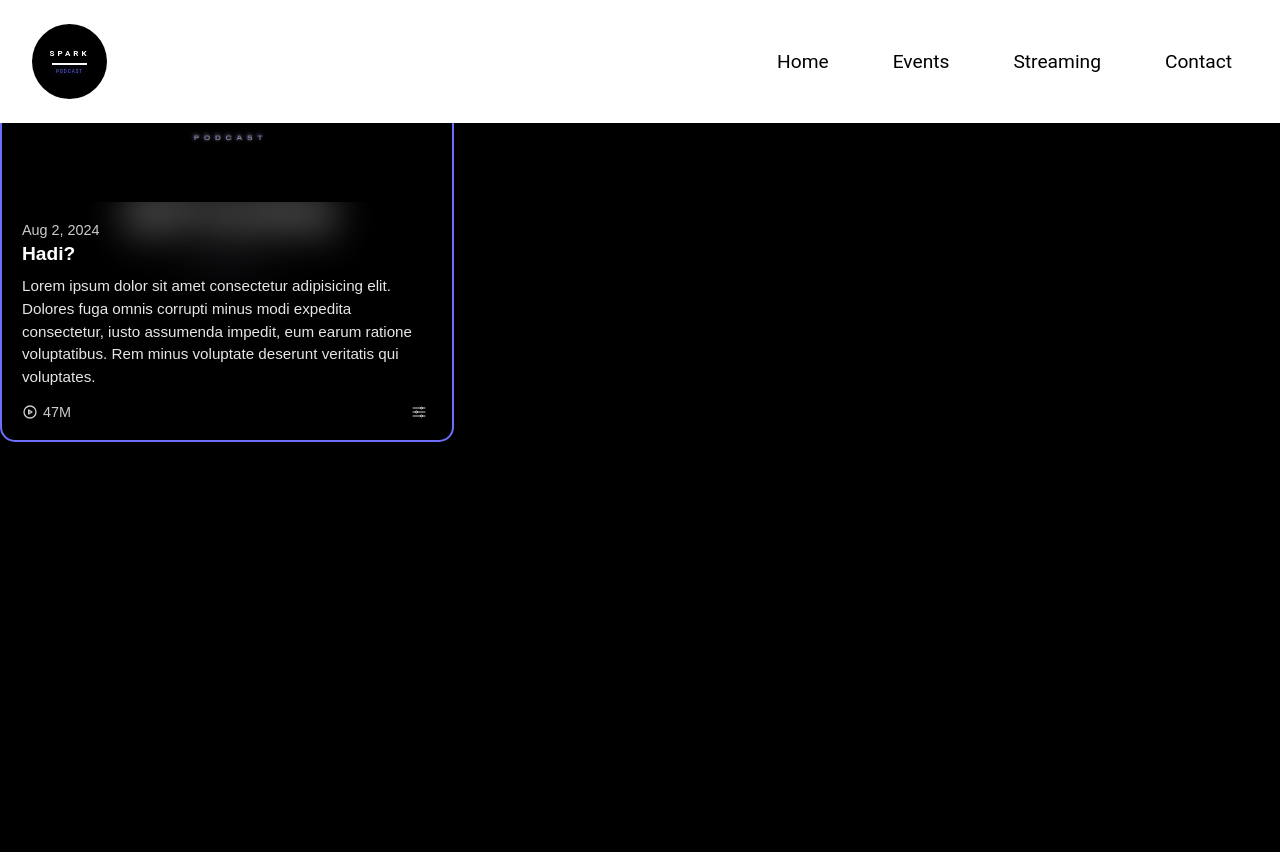
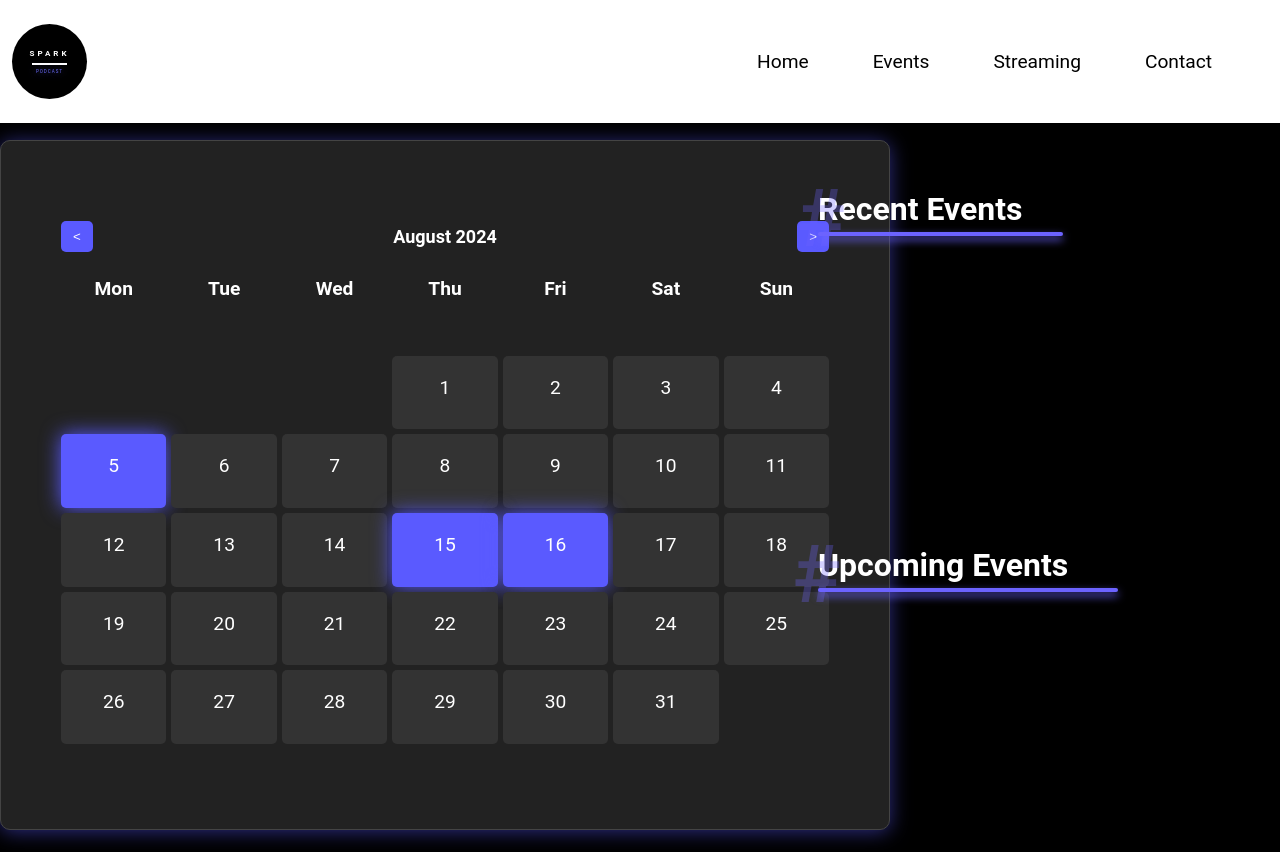
Before and after one commit to Themika/Sparked, a React (Create React App) app in the folder frontend/: page /events in a window 1280 px wide. Shown: the top 852 px of the page. Before the commit the page ends 800 px from the top, so only its background shows below. Built offline with nearby package versions, Linux system fonts and the light colour scheme.

Commit message:
chore: Update Home page with new sections and styles

```diff
--- /dev/null
+++ b/frontend/src/Components/Calander.js
@@ -0,0 +1,123 @@
+import React, { useState } from "react";
+import "../Styles/Calander.css";
+
+const Calendar = () => {
+  const [currentDate, setCurrentDate] = useState(new Date());
+  const [isDatePickerOpen, setIsDatePickerOpen] = useState(false);
+  const [isFading, setIsFading] = useState(false);
+
+  const daysOfWeek = ["Mon", "Tue", "Wed", "Thu", "Fri", "Sat", "Sun"];
+
+  const eventDates = [5, 16, 15];
+
+  const getDaysInMonth = (month, year) => {
+    return new Date(year, month + 1, 0).getDate();
+  };
+
+  const handlePrevMonth = () => {
+    triggerFade(() => {
+      setCurrentDate(
+        new Date(currentDate.getFullYear(), currentDate.getMonth() - 1, 1)
+      );
+    });
+  };
+
+  const handleNextMonth = () => {
+    triggerFade(() => {
+      setCurrentDate(
+        new Date(currentDate.getFullYear(), currentDate.getMonth() + 1, 1)
+      );
+    });
+  };
+
+  const triggerFade = (callback) => {
+    setIsFading(true);
+    setTimeout(() => {
+      callback();
+      setIsFading(false);
+    }, 500); // Match this duration with the fadeOut animation duration
+  };
+
+  const renderDaysOfWeek = () => {
+    return daysOfWeek.map((day) => (
+      <div key={day} className="day-of-week">
+        {day}
+      </div>
+    ));
+  };
+
+  const renderDates = () => {
+    const firstDayOfMonth = new Date(
+      currentDate.getFullYear(),
+      currentDate.getMonth(),
+      1
+    ).getDay();
+    const daysInMonth = getDaysInMonth(
+      currentDate.getMonth(),
+      currentDate.getFullYear()
+    );
+
+    const dates = [];
+    for (let i = 1; i < firstDayOfMonth; i++) {
+      dates.push(<div key={`empty-${i}`} className="empty-date" />);
+    }
+    for (let i = 1; i <= daysInMonth; i++) {
+      const isEvent = eventDates.includes(i);
+      dates.push(
+        <div key={i} className={`date ${isEvent ? "event" : ""}`}>
+          {i}
+        </div>
+      );
+    }
+    const totalCells = firstDayOfMonth + daysInMonth - 1;
+    const emptyCells = 42 - totalCells;
+    for (let i = 0; i < emptyCells; i++) {
+      dates.push(<div key={`empty-end-${i}`} className="empty-date" />);
+    }
+    return dates;
+  };
+
+  const getMonthName = (month) => {
+    return new Date(2000, month).toLocaleString("en-US", { month: "long" });
+  };
+
+  const handleMonthClick = () => {
+    setIsDatePickerOpen((prev) => !prev);
+  };
+
+  const handleDatePickerChange = (event) => {
+    const newDate = new Date(event.target.value);
+    triggerFade(() => {
+      setCurrentDate(newDate);
+      setIsDatePickerOpen(false);
+    });
+  };
+
+  return (
+    <div className="calendar">
+      <div className="header">
+        <button onClick={handlePrevMonth}>&lt;</button>
+        <div className="current-month" onClick={handleMonthClick}>
+          {getMonthName(currentDate.getMonth())} {currentDate.getFullYear()}
+        </div>
+        {isDatePickerOpen && (
+          <input
+            type="month"
+            onChange={handleDatePickerChange}
+            value={`${currentDate.getFullYear()}-${String(
+              currentDate.getMonth() + 1
+            ).padStart(2, "0")}`}
+            className="date-picker"
+          />
+        )}
+        <button onClick={handleNextMonth}>&gt;</button>
+      </div>
+      <div className={`days-of-week ${isFading ? "hidden" : ""}`}>
+        {renderDaysOfWeek()}
+      </div>
+      <div className={`dates ${isFading ? "hidden" : ""}`}>{renderDates()}</div>
+    </div>
+  );
+};
+
+export default Calendar;
--- a/frontend/src/Pages/Events.js
+++ b/frontend/src/Pages/Events.js
@@ -1,18 +1,34 @@
-import "../Styles/eventPage.css"
-import Navbar from "../Components/Navbar"
-import Card from "../Components/Card"
+import "../Styles/eventPage.css";
+import Navbar from "../Components/Navbar";
+import Calendar from "../Components/Calander";
+import Card from "../Components/Card";
 
 const EventsPage = () => {
-    return (
-        <div className="event-page-container">
-            <div className="navbar-container">
-                <Navbar />
+  return (
+    <div className="event-page-container">
+      <div className="navbar-container">
+        <Navbar />
+      </div>
+      <div className="event-page-container-sides">
+        <div className="event-page-left">
+          <Calendar />
+        </div>
+        <div className="event-page-right">
+          <div className="event-page-right-header">
+            <div className="event-page-right-upperhalf">
+              <h1 className="recent-events">Recent Events</h1>
+              <div className="recent-events-cards">
+
+              </div>
             </div>
-            <div className="event-page-card-container">
-                <Card />
+            <div className="event-page-right-lowerhalf">
+              <h1 className="upcoming-events">Upcoming Events</h1>
             </div>
+          </div>
         </div>
-    );
-}
+      </div>
+    </div>
+  );
+};
 
 export default EventsPage;
--- /dev/null
+++ b/frontend/src/Styles/Calander.css
@@ -0,0 +1,137 @@
+.calendar {
+  width: 100%;
+  height: 100%;
+  max-width: 1000px;
+  margin: 0 auto;
+  padding: 80px 60px;
+  border: 1px solid #444;
+  border-radius: 10px;
+  box-shadow: 0 2px 20px rgba(90, 90, 255, 0.5);
+  background-color: #222;
+  display: grid;
+  grid-template-columns: repeat(7, 1fr);
+  grid-template-rows: auto repeat(6, 1fr);
+  gap: 5px;
+  transition: transform 0.3s ease-in-out;
+}
+
+.calendar:hover {
+  transform: scale(1.02);
+}
+
+.header {
+  grid-column: span 7;
+  display: flex;
+  justify-content: space-between;
+  align-items: center;
+  margin-bottom: 20px;
+  color: #ffffff;
+  transition: color 0.3s, text-shadow 0.3s;
+}
+
+.current-month {
+  font-size: 18px;
+  font-weight: bold;
+  text-align: center;
+  flex: 1;
+  cursor: pointer;
+  transition: color 0.3s, text-shadow 0.3s;
+}
+
+.current-month:hover {
+  color: #5a5aff;
+  text-shadow: 0 0 10px #5a5aff;
+}
+
+.header button {
+  background-color: #5a5aff;
+  color: white;
+  border: none;
+  padding: 8px 12px;
+  border-radius: 5px;
+  cursor: pointer;
+  transition: background-color 0.3s, box-shadow 0.3s, transform 0.3s;
+}
+
+.header button:hover {
+  background-color: #4444ff;
+  box-shadow: 0 0 10px #5a5aff;
+  transform: scale(1.1);
+}
+
+.days-of-week {
+  display: contents;
+}
+
+.day-of-week {
+  text-align: center;
+  font-weight: bold;
+  margin-bottom: 10px;
+  color: #ffffff;
+}
+
+.dates {
+  display: contents;
+  opacity: 1;
+  animation: fadeIn 0.5s ease-in-out;
+}
+
+.date {
+  text-align: center;
+  padding: 20px;
+  background-color: #333;
+  color: #ffffff;
+  border-radius: 5px;
+  cursor: pointer;
+  transition: background-color 0.3s, color 0.3s, box-shadow 0.3s, transform 0.3s;
+}
+
+.date:hover {
+  background-color: #444;
+  box-shadow: 0 0 10px #5a5aff;
+  transform: scale(1.1);
+}
+
+.date.event {
+  background-color: #5a5aff;
+  color: white;
+  box-shadow: 0 0 20px #5a5aff;
+}
+
+.empty-date {
+  background-color: transparent;
+}
+
+@keyframes fadeIn {
+  from {
+    opacity: 0;
+  }
+  to {
+    opacity: 1;
+  }
+}
+
+@keyframes fadeOut {
+  from {
+    opacity: 1;
+  }
+  to {
+    opacity: 0;
+  }
+}
+
+.hidden {
+  opacity: 0;
+  animation: fadeOut 0.5s ease-in-out;
+}
+
+@media (max-width: 700px) {
+  .calendar {
+    grid-template-columns: repeat(7, 1fr);
+  }
+
+  .header {
+    flex-direction: column;
+    align-items: flex-start;
+  }
+}
--- a/frontend/src/Styles/Home.css
+++ b/frontend/src/Styles/Home.css
@@ -180,7 +180,7 @@ html {
   position: absolute;
   bottom: -5px;
   left: 0;
-  box-shadow: 0 0 8px #8a2be2;
+  box-shadow: 0 0 8px #6e6eff;
 }
 
 .recent-episodes::before {
--- a/frontend/src/Styles/eventPage.css
+++ b/frontend/src/Styles/eventPage.css
@@ -1,6 +1,114 @@
-body{
-    font-family: 'Roboto', sans-serif;
-    font-size: 1.2rem;
-    margin: 0;
-    padding: 0;
+body {
+  font-family: "Roboto", sans-serif;
+  font-size: 1.2rem;
+  margin: 0;
+  padding: 0;
 }
+
+.event-page-container {
+  width: 100%;
+  min-height: 100vh;
+  display: flex;
+  flex-direction: column;
+  align-items: center;
+  background-color: #000000;
+}
+
+.navbar-container {
+  width: 100%;
+  position: sticky;
+  top: 0;
+  z-index: 5;
+}
+
+.event-page-container-sides {
+  display: flex;
+  flex-direction: row;
+  align-items: stretch;
+  justify-content: space-between;
+  width: 100%;
+  height: calc(100vh - 60px);
+}
+
+.event-page-left,
+.event-page-right {
+  display: flex;
+  flex-direction: column;
+}
+
+.event-page-left {
+  flex: 1.5;
+  margin-top: 120px;
+  height: calc(
+    100vh - 110px
+  );
+  display: flex;
+  align-items: flex-start;
+}
+
+.event-page-right {
+  flex: 1;
+  margin-top: 120px;
+  height: 89vh;
+  display: flex;
+  flex-direction: column;
+}
+
+.upcoming-events,
+.recent-events {
+  font-size: 2rem;
+  margin: 0;
+  color: #ffffff;
+  position: relative;
+}
+
+.upcoming-events::before,
+.recent-events::before {
+  content: "#";
+  position: absolute;
+  font-size: 5rem;
+  left: -10%;
+  top: -6%;
+  color: rgba(108, 99, 255, 0.3);
+  z-index: 1;
+}
+
+.upcoming-events::after,
+.recent-events::after {
+  content: "";
+  display: block;
+  width: 120%;
+  height: 4px;
+  background-color: #6c63ff;
+  margin-top: 4px;
+  box-shadow: 0 4px 8px #6c63ff;
+  border-radius: 5px;
+  border-color: #6c63ff;
+}
+
+.event-page-right-header {
+  width: 100%;
+  text-align: center;
+  display: flex;
+  flex-direction: column;
+  height: 100%;
+}
+
+.event-page-right-upperhalf,
+.event-page-right-lowerhalf {
+  flex: 1;
+  display: flex;
+  margin-left: 50px;
+  margin-top: 50px;
+}
+
+@media (max-width: 700px) {
+  .event-page-left {
+    height: calc(100vh - 110px);
+  }
+
+  .calendar {
+    padding: 50px 20px;
+    grid-template-columns: repeat(7, 1fr);
+  }
+}
```
